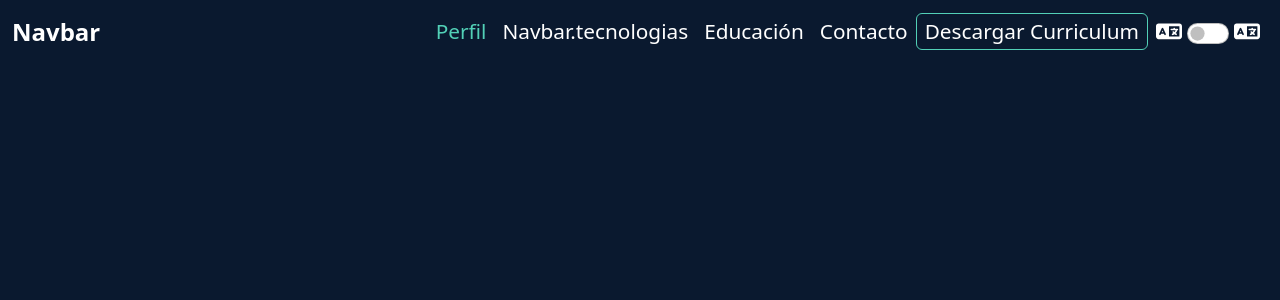
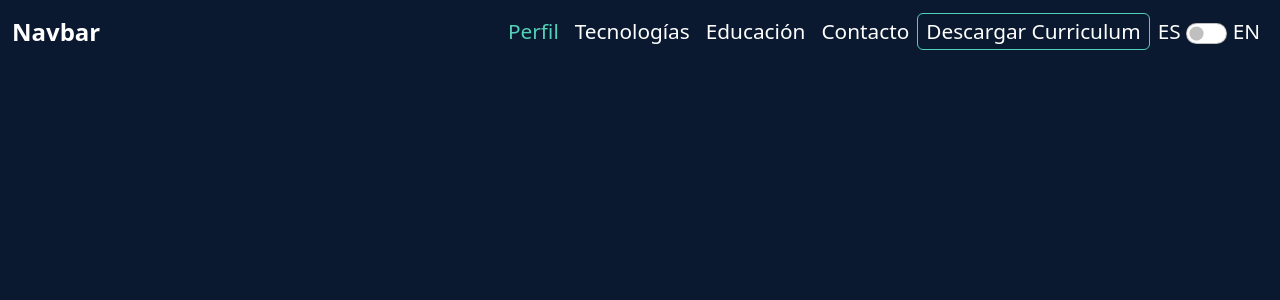
Before and after one commit to GagogoDev/Portfolio, a React (Vite) app: page / in a window 1280 px wide. Shown: the top 300 px of the page. Built offline with nearby package versions, Linux system fonts and the light colour scheme.

Commit message:
Ajustes varios

```diff
--- a/src/components/Navbar.jsx
+++ b/src/components/Navbar.jsx
@@ -1,6 +1,3 @@
-import { faLanguage } from "@fortawesome/free-solid-svg-icons";
-import { FontAwesomeIcon } from "@fortawesome/react-fontawesome";
-
 import { useTranslation } from "react-i18next";
 
 export const Navbar = () => {
@@ -30,12 +27,12 @@ export const Navbar = () => {
                     <ul className="navbar-nav me-auto mb-2 mb-lg-0 d-flex justify-content-end w-100">
                         <li className="nav-item">
                             <a className="nav-link active" aria-current="page" href="#">
-                            {t('Navbar.Perfil')}
+                                {t('Navbar.Perfil')}
                             </a>
                         </li>
                         <li className="nav-item">
                             <a className="nav-link" href="#">
-                            {t('Navbar.tecnologias')}
+                                {t('Navbar.Tecnologias')}
                             </a>
                         </li>
                         <li className="nav-item">
@@ -45,23 +42,23 @@ export const Navbar = () => {
                         </li>
                         <li className="nav-item">
                             <a className="nav-link" href="#">
-                            {t('Navbar.Contacto')}
+                                {t('Navbar.Contacto')}
                             </a>
                         </li>
                         <li className="nav-item d-flex align-items-center">
                             <button className="nav-link btn btn-outline-primary navbar-button-cv" href="#">
-                            {t('Navbar.Descargar Curriculum')}
+                                {t('Navbar.Descargar Curriculum')}
                             </button>
                         </li>
                         <li className="nav-item">
                             <div className="nav-link">
                                 <div className="d-flex align-items-center">
-                                    <label><FontAwesomeIcon icon={faLanguage}/></label>
+                                    <label>ES</label>
                                     <div className="form-check form-switch d-flex align-items-center justify-content-center">
                                         <input className="form-check-input" type="checkbox" id="switchLanguage" onChange={onSwitchLanguage}/>
                                         <label className="form-check-label" htmlFor="switchLanguage"></label>
                                     </div>
-                                    <label><FontAwesomeIcon icon={faLanguage}/></label>
+                                    <label>EN</label>
                                 </div>
                             </div>
                         </li>
--- a/src/translations/translation_resources.js
+++ b/src/translations/translation_resources.js
@@ -2,11 +2,11 @@ export const translation_resources = {
     en: {
         translation: {
             'Navbar': {
-                'Perfil': 'Perfil EN',
-                'Tecnologias': 'Perfil EN',
-                'Educacion': 'Perfil EN',
-                'Contacto': 'Perfil EN',
-                'Descargar Curriculum': 'Perfil EN',
+                'Perfil': 'Per EN',
+                'Tecnologias': 'Tec EN',
+                'Educacion': 'Ed EN',
+                'Contacto': 'Cont EN',
+                'Descargar Curriculum': 'CV EN',
             },
         },
     },
```
Also changed, not shown: package.json (+3 -5 lines), 1 other file (tests, documents, lock files or other folders).
